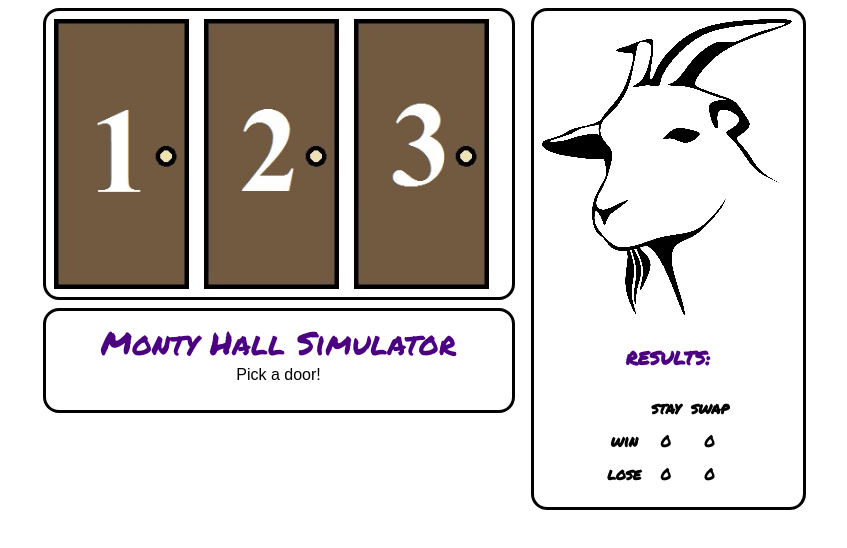
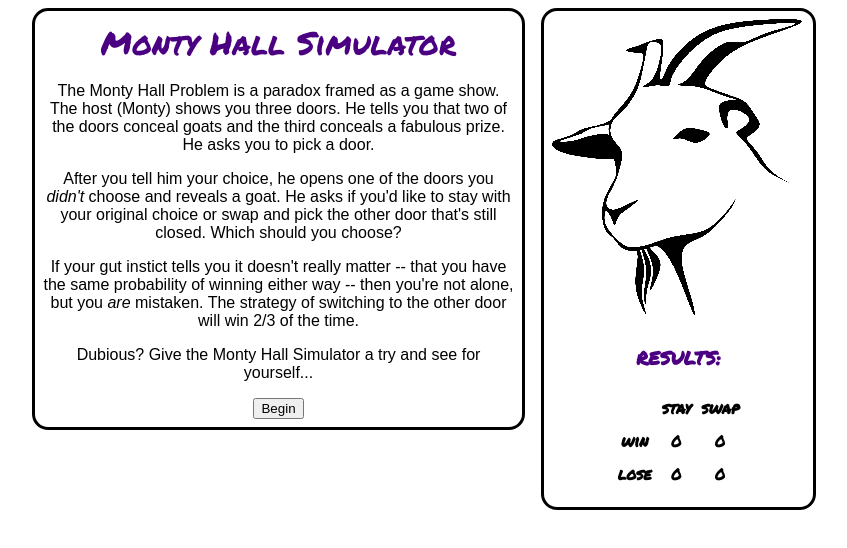
Before and after one commit to enitchals/monty-hall-refactor, a React (Create React App) app: page / in a window 1280 px wide. Shown: the top 548 px of the page, without its empty margins (216-1063 px from the left). Built offline with nearby package versions, Linux system fonts and the light colour scheme.

Commit message:
more context

```diff
--- a/src/App.js
+++ b/src/App.js
@@ -9,8 +9,7 @@ const door2 = require('./img/door2.jpg');
 const door3 = require('./img/door3.jpg');
 const GOAT = require('./img/the-goat.png');
 
-export const DoorsContext = createContext(null);
-export const ResultsContext = createContext(null);
+export const Context = createContext(null);
 
 function App() {
   const [prizeDoor, setPrizeDoor] = useState(null);
@@ -21,7 +20,7 @@ function App() {
   const [switchLose, setSwitchLose] = useState(0);
   const [stayWin, setStayWin] = useState(0);
   const [stayLose, setStayLose] = useState(0);
-  const [intro, setIntro] = useState(false); // don't forget to set this back to true
+  const [intro, setIntro] = useState(true);
 
 
   useEffect(() => {
@@ -29,7 +28,7 @@ function App() {
   });
 
 
-// BEGIN SIMULATION
+// START
   const beginSim = () => {
     setIntro(false);
   }
@@ -87,45 +86,47 @@ function App() {
     setSecondPick(null);
   }
 
-  const doorsContext = {
+  const context = {
+    intro,
+    beginSim,
+    assignPrize,
     prizeDoor,
+    firstDoorPick,
+    firstPick,
     revealDoor,
+    stayDoor,
+    switchDoor,
     secondPick,
-    firstDoorPick
-  }
-
-  const resultsContext = {
     switchWin,
     switchLose,
     stayWin,
-    stayLose
+    stayLose,
+    reset
   }
 
     return (
+      <Context.Provider value={context}>
         <div className="container">
         <div className="App">
         <div className="Simulation column">
           {(intro)
             ? null
             : <div className="door-row box">
-            <DoorsContext.Provider value={doorsContext}>
                 <Door door={1} doorImg = {door1} />
                 <Door door={2} doorImg = {door2} />
                 <Door door={3} doorImg = {door3} />
-            </DoorsContext.Provider>
               </div>}
           <div className="Text box">
-          <Instructions firstPick={firstPick} intro={intro} beginSim={beginSim} secondPick={secondPick} revealDoor={revealDoor} prizeDoor={prizeDoor} stayDoor={stayDoor} switchDoor={switchDoor} reset={reset}/>
+            <Instructions/>
           </div>
         </div>
         <div className="results box">
           <img className="goatimg" src={GOAT}/>
-        <ResultsContext.Provider value={resultsContext}>
             <Results/>
-        </ResultsContext.Provider>
         </div>
         </div>
         </div>
+      </Context.Provider>
     );
   };
 
--- a/src/Components/Door.js
+++ b/src/Components/Door.js
@@ -1,11 +1,11 @@
 import React, {useContext} from 'react';
-import { DoorsContext } from '../App'
+import { Context } from '../App'
 
 const goat = require('../img/goat.jpg');
 const prize = require('../img/prize.jpg');
 
 function Door(props) {
-    const value = useContext(DoorsContext);
+    const value = useContext(Context);
     console.log(value)
         return(
             <div className="door">
--- a/src/Components/Instructions.js
+++ b/src/Components/Instructions.js
@@ -1,31 +1,33 @@
-import React from 'react';
+import React, {useContext} from 'react';
 import Welcome from './Welcome';
+import { Context } from '../App'
 import '../App.css';
 
 function Instructions(props) {
+  const value = useContext(Context);
     return(
       <div>
           <div className="title">Monty Hall Simulator</div>
-          {(props.firstPick === null)
-            ? (props.intro)
-              ?<Welcome begin={props.beginSim}/>
+          {(value.firstPick === null)
+            ? (value.intro)
+              ?<Welcome begin={value.beginSim}/>
               :<div>Pick a door!<br/><br/></div>
-            : (props.secondPick === null)
-          ? (<div>You picked door {props.firstPick}. Monty tells me there's a goat behind door {props.revealDoor}. <br/>
+            : (value.secondPick === null)
+          ? (<div>You picked door {value.firstPick}. Monty tells me there's a goat behind door {value.revealDoor}. <br/>
             Do you want to STAY or SWAP?</div>)
-          : (props.secondPick === props.prizeDoor)
+          : (value.secondPick === value.prizeDoor)
             ? 'You won!'
             : 'You lost!'}
           <div>
-          {(props.firstPick !== null && props.secondPick === null)
+          {(value.firstPick !== null && value.secondPick === null)
             ? (<div>
-              <button className="buttons" onClick={props.stayDoor}>STAY</button>
-              <button className="buttons" onClick={props.switchDoor}>SWAP</button>
+              <button className="buttons" onClick={value.stayDoor}>STAY</button>
+              <button className="buttons" onClick={value.switchDoor}>SWAP</button>
             </div>
             )
             : ''}
-          {(props.firstPick !== null && props.secondPick !== null)
-            ?<button className="buttons" onClick={props.reset}>TRY AGAIN</button>
+          {(value.firstPick !== null && value.secondPick !== null)
+            ?<button className="buttons" onClick={value.reset}>TRY AGAIN</button>
             : ''}
           </div>
           </div>
--- a/src/Components/Results.js
+++ b/src/Components/Results.js
@@ -1,9 +1,9 @@
 import React, {useContext} from 'react';
-import { ResultsContext } from '../App'
+import { Context } from '../App'
 import '../App.css';
 
 function Results() {
-  const value = useContext(ResultsContext);
+  const value = useContext(Context);
     return(
       <div className="results-table">
       <h3>RESULTS:</h3>
```
Lines whose indentation alone changed are shown as unchanged.
